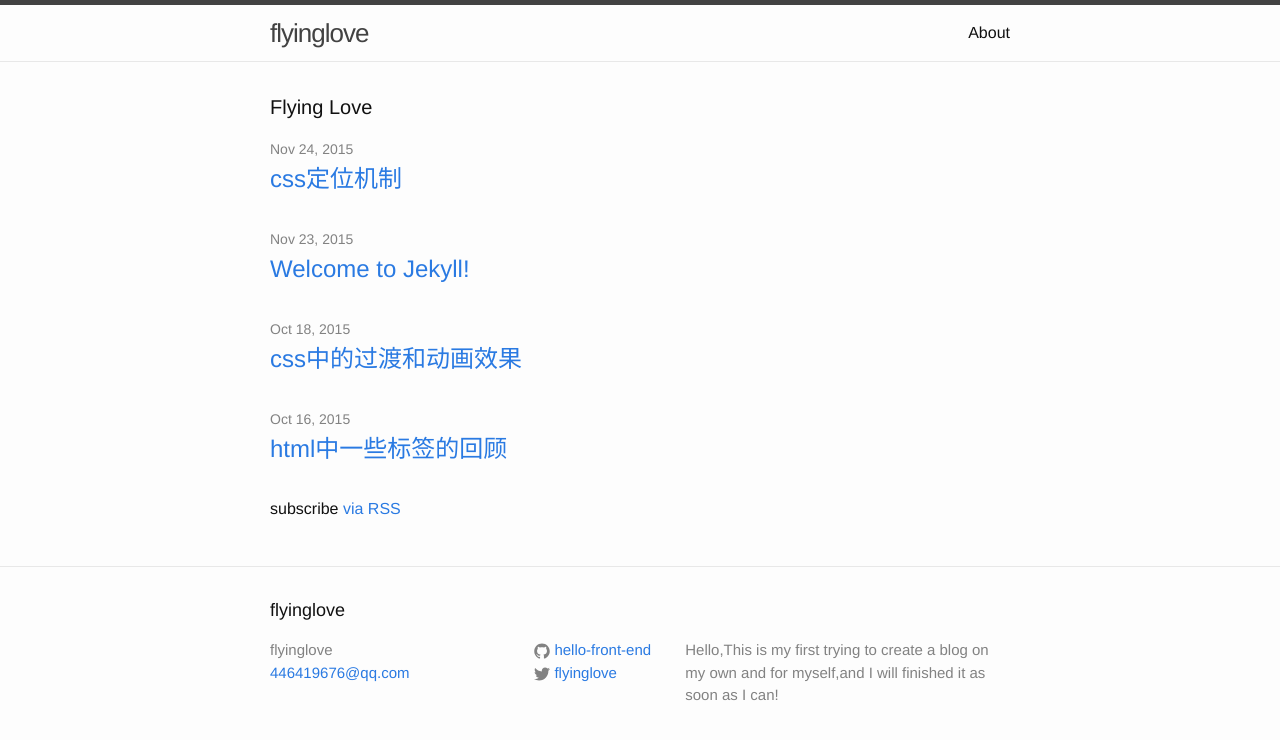
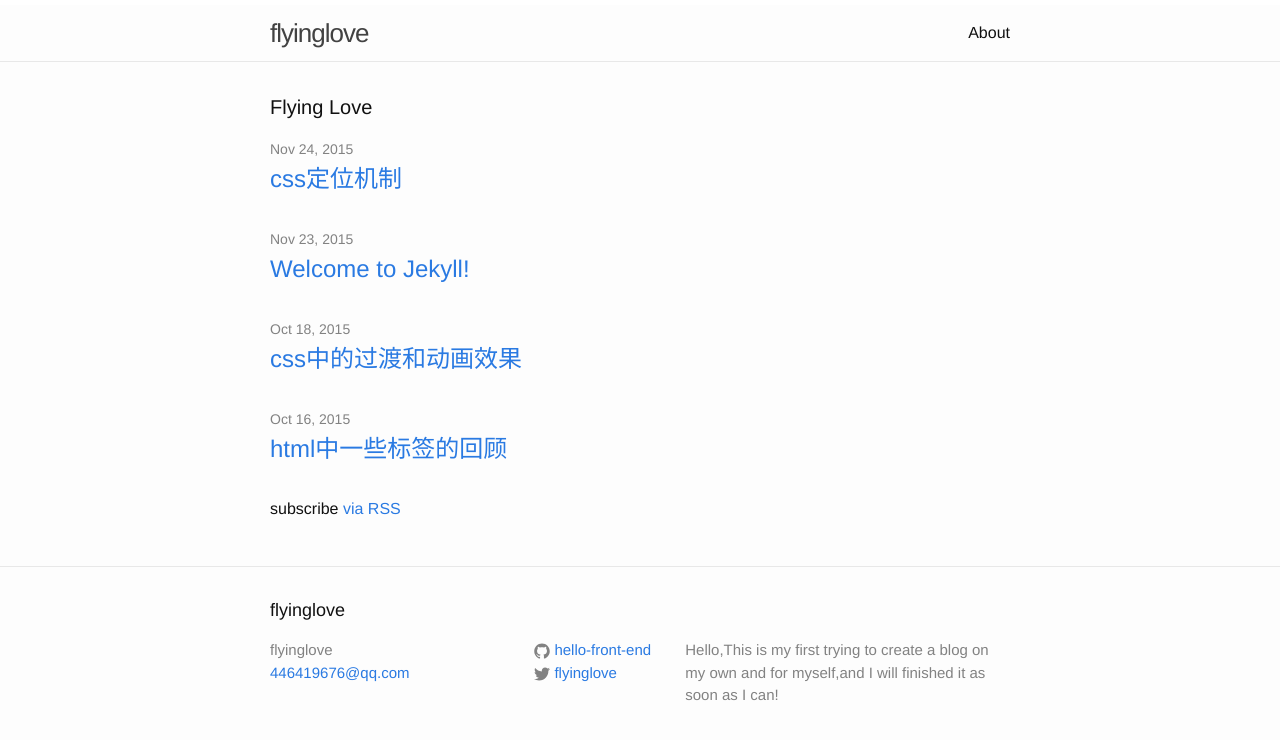
Before and after one commit to hello-front-end/hello-front-end.github.io, a Jekyll site: the page built from index.html, in a window 1280 px wide. Shown: the top 740 px of the page. Built offline with Jekyll 4.4.1, drawn with Linux system fonts in a browser that asks for light colours.

Commit message:
second commit

```diff
--- a/css/style.css
+++ b/css/style.css
@@ -1,3 +1,6 @@
+header.site-header {
+	border-top-color: #fff;
+}
 a:hover {
 	text-decoration: none;
 }
```
